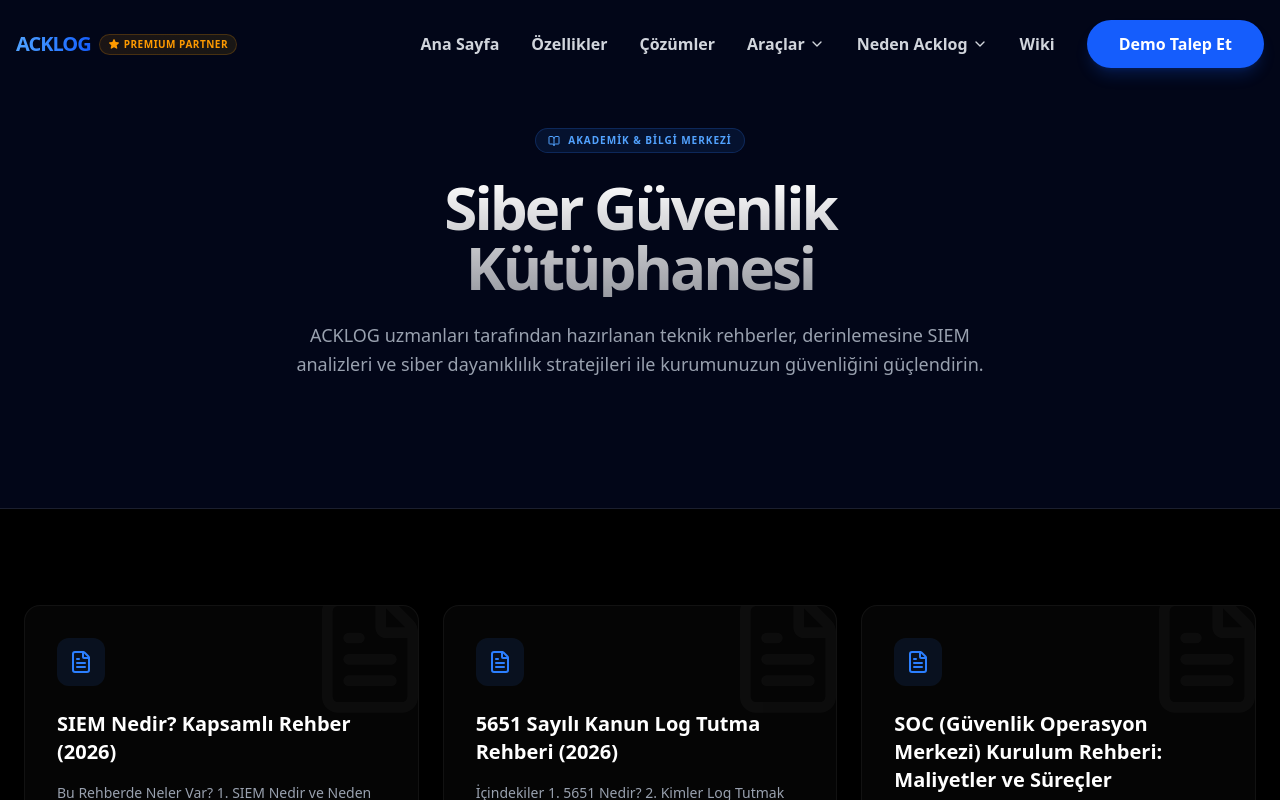
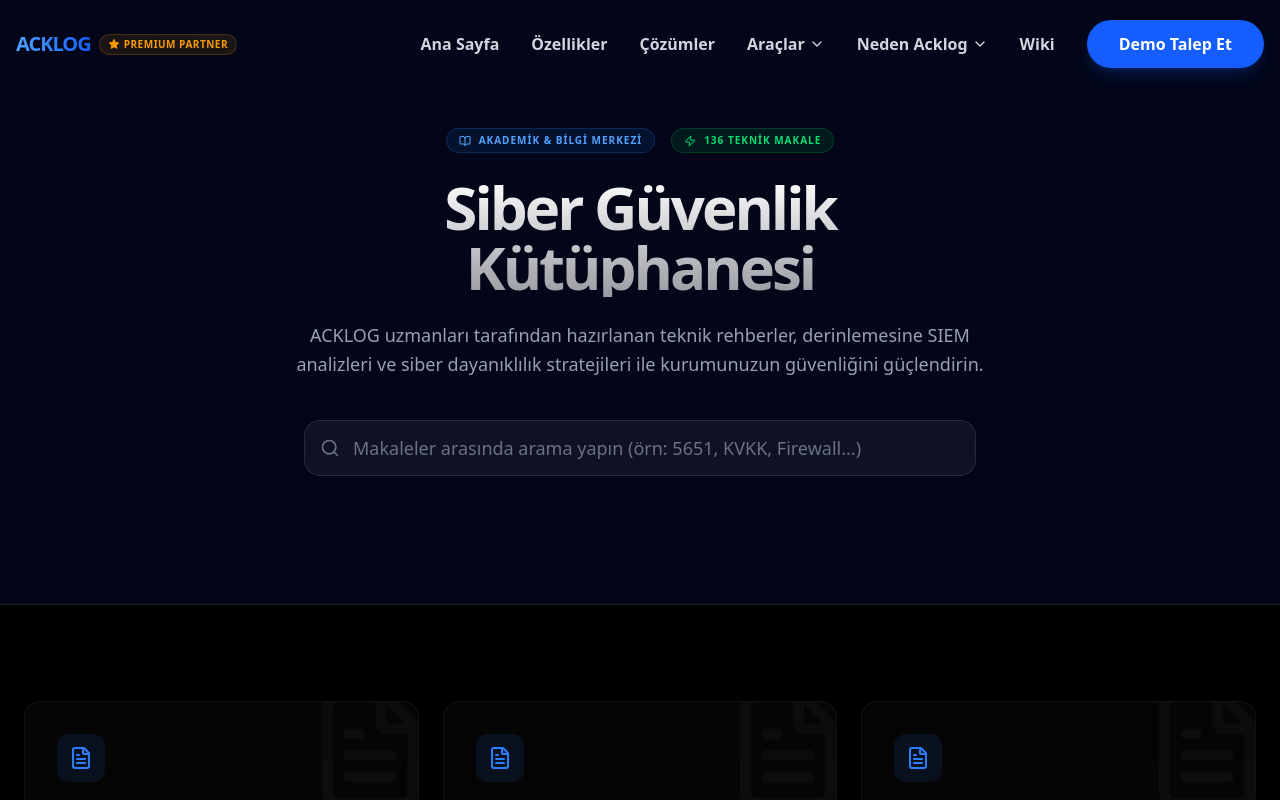
Before and after one commit to ccengizkorkmaz-max/ackloglanding, a Next.js app: page /wiki in a window 1280 px wide. Shown: the top 800 px of the page. Built offline with nearby package versions, Linux system fonts and the light colour scheme.

Commit message:
UI: Wiki sayfasina makale sayaci ve arama kutusu eklendi

```diff
--- /dev/null
+++ b/src/app/wiki/layout.tsx
@@ -0,0 +1,17 @@
+import { Metadata } from "next";
+
+export const metadata: Metadata = {
+    title: "Siber Güvenlik Kütüphanesi | ACKLOG SIEM Wiki",
+    description: "SIEM, Log Yönetimi, SOAR, UEBA ve siber güvenlik hakkında teknik makaleler, rehberler ve en iyi uygulama örnekleri.",
+    alternates: {
+        canonical: "/wiki",
+    },
+};
+
+export default function WikiLayout({
+    children,
+}: {
+    children: React.ReactNode;
+}) {
+    return <>{children}</>;
+}
--- a/src/app/wiki/page.tsx
+++ b/src/app/wiki/page.tsx
@@ -1,22 +1,26 @@
+"use client";
+
+import { useState } from "react";
 import Link from "next/link";
-import { BookOpen, ArrowRight, FileText, Shield, Zap, Search } from "lucide-react";
+import { BookOpen, ArrowRight, FileText, Search, Zap } from "lucide-react";
 import { articles } from "@/data/wiki-content";
 import { Footer } from "@/components/footer";
 
-export const metadata = {
-    title: "Siber Güvenlik Kütüphanesi | ACKLOG SIEM Wiki",
-    description: "SIEM, Log Yönetimi, SOAR, UEBA ve siber güvenlik hakkında teknik makaleler, rehberler ve en iyi uygulama örnekleri.",
-    alternates: {
-        canonical: "/wiki",
-    },
-};
+export default function WikiIndexPage() {
+    const [searchQuery, setSearchQuery] = useState("");
 
-export default function WikiIndexPage() {
     // Convert articles object to array for mapping
-    const articleList = Object.entries(articles).map(([slug, data]) => ({
+    const allArticles = Object.entries(articles).map(([slug, data]) => ({
         slug,
         ...data,
     }));
+
+    // Filter articles based on search query
+    const filteredArticles = allArticles.filter(article =>
+        article.title.toLowerCase().includes(searchQuery.toLowerCase()) ||
+        article.content.toLowerCase().includes(searchQuery.toLowerCase()) ||
+        article.description?.toLowerCase().includes(searchQuery.toLowerCase())
+    );
 
     return (
         <main className="flex min-h-screen flex-col bg-background text-foreground">
@@ -24,24 +28,45 @@
             <section className="relative w-full py-24 lg:py-32 overflow-hidden border-b border-white/10 bg-slate-950">
                 <div className="absolute inset-0 bg-[radial-gradient(ellipse_at_top,_var(--tw-gradient-stops))] from-blue-900/20 via-slate-950/0 to-slate-950/0" />
                 <div className="container relative mx-auto px-4 md:px-6 text-center">
-                    <div className="inline-flex items-center gap-2 px-3 py-1 rounded-full bg-blue-500/10 border border-blue-500/20 mb-6 uppercase tracking-widest text-[10px] font-bold text-blue-400">
+                    <div className="flex flex-wrap justify-center gap-4 mb-6">
+                        <div className="inline-flex items-center gap-2 px-3 py-1 rounded-full bg-blue-500/10 border border-blue-500/20 uppercase tracking-widest text-[10px] font-bold text-blue-400">
                             <BookOpen className="w-3 h-3" />
                             Akademik & Bilgi Merkezi
+                        </div>
+                        <div className="inline-flex items-center gap-2 px-3 py-1 rounded-full bg-green-500/10 border border-green-500/20 uppercase tracking-widest text-[10px] font-bold text-green-400">
+                            <Zap className="w-3 h-3" />
+                            {allArticles.length} Teknik Makale
+                        </div>
                     </div>
                     <h1 className="text-4xl font-bold tracking-tighter sm:text-5xl md:text-6xl bg-clip-text text-transparent bg-gradient-to-b from-white to-white/60 mb-6">
                         Siber Güvenlik <br className="hidden sm:block" /> Kütüphanesi
                     </h1>
-                    <p className="mx-auto max-w-[700px] text-gray-400 md:text-lg leading-relaxed">
+                    <p className="mx-auto max-w-[700px] text-gray-400 md:text-lg leading-relaxed mb-10">
                         ACKLOG uzmanları tarafından hazırlanan teknik rehberler, derinlemesine SIEM analizleri ve siber dayanıklılık stratejileri ile kurumunuzun güvenliğini güçlendirin.
                     </p>
+
+                    {/* Search Box */}
+                    <div className="relative max-w-2xl mx-auto">
+                        <div className="absolute inset-y-0 left-4 flex items-center pointer-events-none">
+                            <Search className="h-5 w-5 text-gray-500" />
+                        </div>
+                        <input
+                            type="text"
+                            placeholder="Makaleler arasında arama yapın (örn: 5651, KVKK, Firewall...)"
+                            className="w-full h-14 pl-12 pr-4 rounded-2xl bg-white/5 border border-white/10 text-white placeholder:text-gray-500 focus:outline-none focus:ring-2 focus:ring-blue-500/50 focus:border-blue-500/50 transition-all text-lg"
+                            value={searchQuery}
+                            onChange={(e) => setSearchQuery(e.target.value)}
+                        />
+                    </div>
                 </div>
             </section>
 
             {/* Article Grid */}
             <section className="py-24 bg-black">
                 <div className="container mx-auto px-4 md:px-6">
+                    {filteredArticles.length > 0 ? (
                         <div className="grid gap-6 sm:grid-cols-2 lg:grid-cols-3">
-                        {articleList.map((article) => (
+                            {filteredArticles.map((article) => (
                                 <Link
                                     key={article.slug}
                                     href={`/wiki/${article.slug}`}
@@ -70,6 +95,17 @@
                                 </Link>
                             ))}
                         </div>
+                    ) : (
+                        <div className="text-center py-20">
+                            <div className="inline-flex p-4 rounded-full bg-white/5 mb-6">
+                                <Search className="w-12 h-12 text-gray-600" />
+                            </div>
+                            <h3 className="text-2xl font-bold text-white mb-2">Sonuç bulunamadı</h3>
+                            <p className="text-gray-400">
+                                "{searchQuery}" ile eşleşen bir makale bulamadık. Lütfen farklı anahtar kelimeler deneyin.
+                            </p>
+                        </div>
+                    )}
                 </div>
             </section>
 
```
Lines whose indentation alone changed are shown as unchanged.
